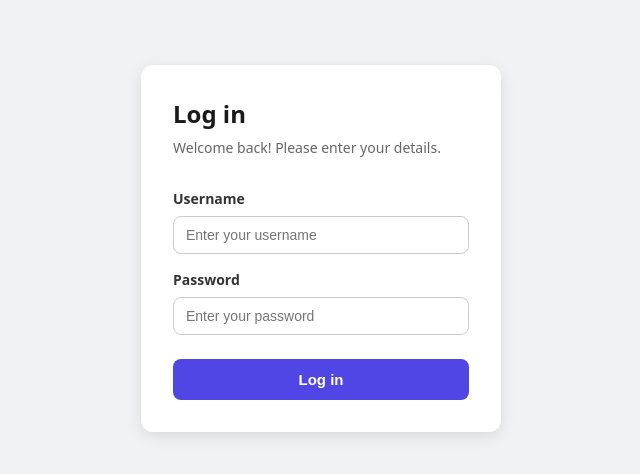
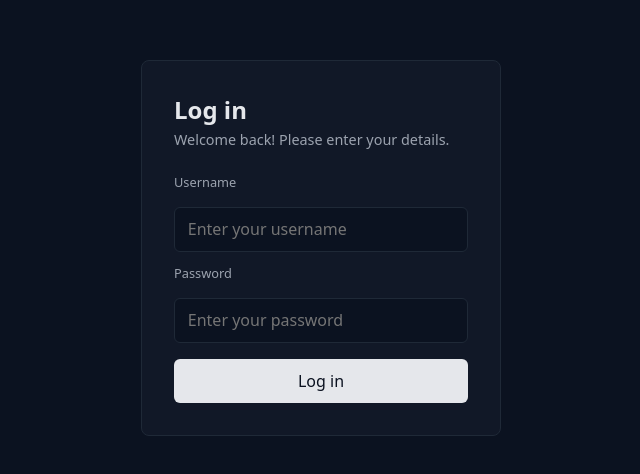
Before and after one commit to tanya123-star/login-form-project, a plain HTML site: page index.html in a window 1280 px wide. Shown: the part 152-626 px from the top of the page, without its empty margins (319-959 px from the left). Drawn offline with Linux system fonts and the light colour scheme.

Commit message:
Apply dark mode minimal CSS styling

```diff
--- a/style.css
+++ b/style.css
@@ -1,76 +1,82 @@
-* {
-  box-sizing: border-box;
-  margin: 0;
-  padding: 0;
+/* style.css - dark minimal */
+:root {
+  --bg: #0b1220;
+  --card: #111827;
+  --border: #1f2937;
+  --text: #e5e7eb;
+  --muted: #9ca3af;
+  --accent: #e5e7eb;
+  --accent-hover: #d1d5db;
+  --radius: 8px;
 }
 
+* { box-sizing: border-box; }
+
 body {
+  margin: 0;
   min-height: 100vh;
-  display: flex;
-  align-items: center;
-  justify-content: center;
-  font-family: system-ui, -apple-system, sans-serif;
-  background: #f0f2f5;
+  display: grid;
+  place-items: center;
+  font-family: system-ui, -apple-system, "Segoe UI", Roboto, sans-serif;
+  background: var(--bg);
+  color: var(--text);
+  padding: 1rem;
 }
 
 .login-card {
   width: 100%;
   max-width: 360px;
-  padding: 32px;
-  background: #ffffff;
-  border-radius: 12px;
-  box-shadow: 0 4px 16px rgba(0, 0, 0, 0.1);
+  background: var(--card);
+  border: 1px solid var(--border);
+  border-radius: var(--radius);
+  padding: 2rem;
 }
 
-h1 {
-  font-size: 24px;
-  color: #1a1a1a;
-}
+h1 { margin: 0 0 .25rem; font-size: 1.5rem; font-weight: 600; }
+.subtitle { margin: 0 0 1.5rem; color: var(--muted); font-size: .9rem; }
 
-.subtitle {
-  margin: 8px 0 24px;
-  font-size: 14px;
-  color: #666;
-}
-
-form {
-  display: flex;
-  flex-direction: column;
-  gap: 8px;
-}
+form { display: grid; gap: .75rem; }
 
 label {
-  margin-top: 8px;
-  font-size: 14px;
-  font-weight: 600;
-  color: #333;
+  display: block;
+  font-size: .8rem;
+  font-weight: 500;
+  color: var(--muted);
+  margin-bottom: .25rem;
 }
 
 input {
-  padding: 10px 12px;
-  font-size: 14px;
-  border: 1px solid #ccc;
-  border-radius: 8px;
+  width: 100%;
+  padding: .65rem .8rem;
+  border: 1px solid var(--border);
+  border-radius: 6px;
+  background: #0b1220;
+  color: var(--text);
+  font-size: 1rem;
+  font-family: inherit;
+  transition: border-color .15s;
+}
+input:focus {
   outline: none;
-}
-
-input:focus {
-  border-color: #4f46e5;
-  box-shadow: 0 0 0 3px rgba(79, 70, 229, 0.15);
+  border-color: var(--text);
 }
 
 button {
-  margin-top: 16px;
-  padding: 12px;
-  font-size: 15px;
-  font-weight: 600;
-  color: #ffffff;
-  background: #4f46e5;
+  margin-top: .25rem;
+  padding: .7rem;
   border: none;
-  border-radius: 8px;
+  border-radius: 6px;
+  background: var(--accent);
+  color: #0b1220;
+  font-size: 1rem;
+  font-weight: 500;
+  font-family: inherit;
   cursor: pointer;
+  transition: background .15s;
 }
+button:hover { background: var(--accent-hover); }
+button:focus-visible { outline: 2px solid var(--text); outline-offset: 2px; }
 
-button:hover {
-  background: #4338ca;
+@media (prefers-reduced-motion: reduce) {
+  input, button { transition: none; }
 }
```
